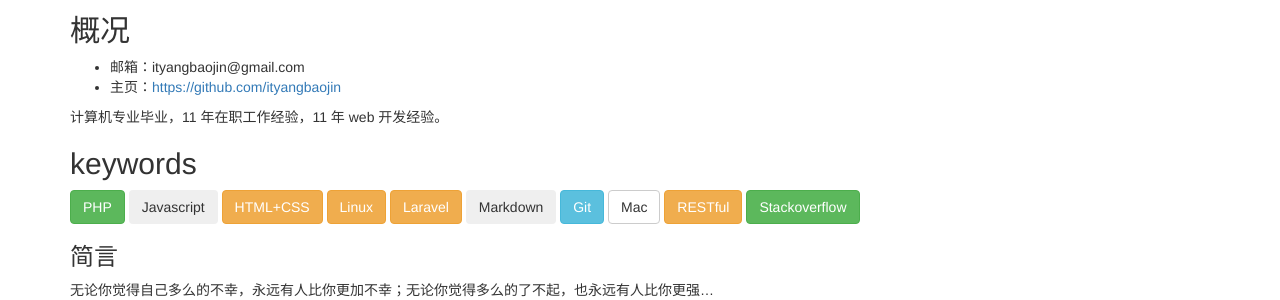
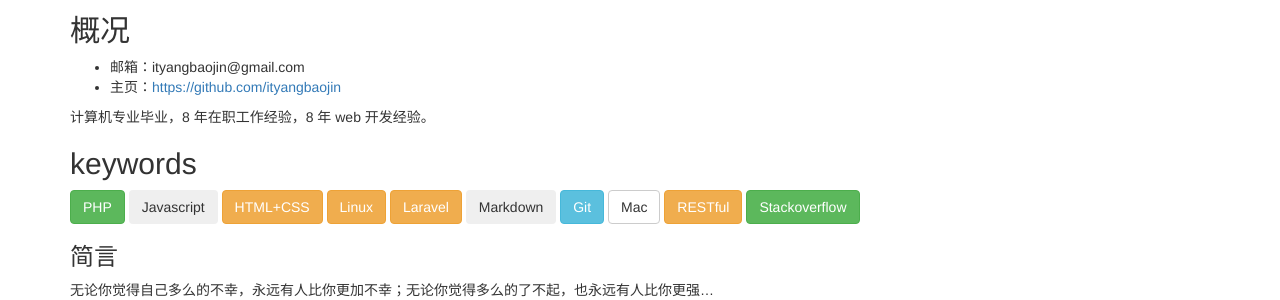
Before and after one commit to ityangbaojin/ityangbaojin.github.io, a Jekyll site: the page built from about.md, in a window 1280 px wide. Shown: the part 416-716 px from the top of the page. Built offline with Jekyll 4.4.1, drawn with Linux system fonts in a browser that asks for light colours; part of the change alters nothing that is shown.

```diff
--- a/about.md
+++ b/about.md
@@ -14,7 +14,7 @@ menu: About
 - 邮箱：ityangbaojin@gmail.com
 - 主页：[https://github.com/ityangbaojin](https://github.com/ityangbaojin)
 
-计算机专业毕业，{{ current_year | minus: 2013 }} 年在职工作经验，{{ current_year | minus: 2013 }} 年 web 开发经验。
+计算机专业毕业，{{ current_year | minus: 2016 }} 年在职工作经验，{{ current_year | minus: 2016 }} 年 web 开发经验。
 
 ## keywords
 <div class="row">
```
